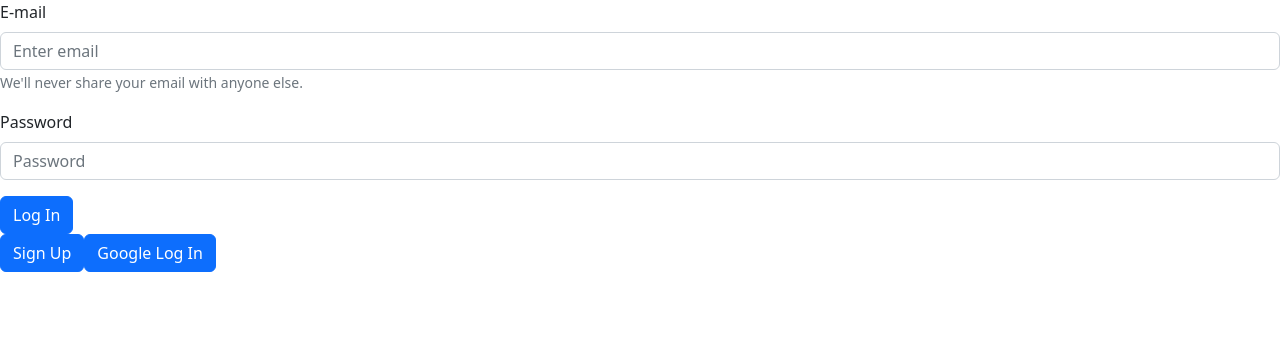
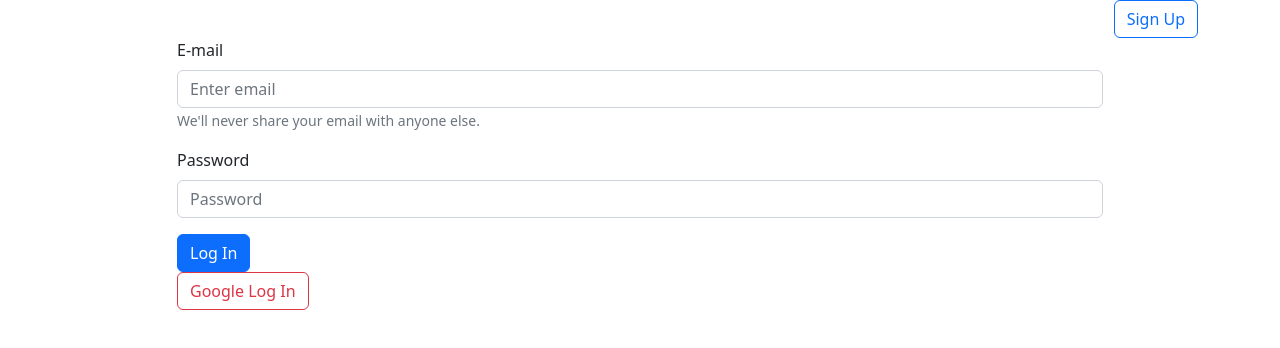
Before and after one commit to guswns951230/React_mini_project_blog, a React (Create React App) app: page /loginform in a window 1280 px wide. Shown: the top 348 px of the page. Built offline with nearby package versions, Linux system fonts and the light colour scheme; no server answers.

Commit message:
loginForm css

```diff
--- /dev/null
+++ b/src/css/loginForm.css
@@ -0,0 +1,8 @@
+.create_button {
+  float: right;
+  /* 아래쪽의 다른 컴포넌트, 태그에
+    * both:clear를 넣어서 float영향을 받지않게 작성*/
+}
+.my_margin_auto {
+  margin: auto;
+}
--- a/src/pages/LoginForm.jsx
+++ b/src/pages/LoginForm.jsx
@@ -1,7 +1,9 @@
+import "../css/loginForm.css";
 import { useState } from "react";
 import { useNavigate } from "react-router-dom";
 import { useDispatch } from "react-redux";
 
+import { Container, Row, Col } from "react-bootstrap";
 import Button from "react-bootstrap/Button";
 import Form from "react-bootstrap/Form";
 
@@ -111,6 +113,21 @@ const LoginForm = () => {
 
   return (
     <div>
+      <Container>
+        <Row>
+          <Col>
+            <Button
+              variant="outline-primary"
+              className="create_button"
+              onClick={emailCreate}
+            >
+              Sign Up
+            </Button>
+          </Col>
+        </Row>
+        <Row>
+          <Col xs={1}></Col>
+          <Col xs={10}>
             <Form onSubmit={onSubmitLogin}>
               <Form.Group className="mb-3" controlId="formBasicEmail">
                 <Form.Label>E-mail</Form.Label>
@@ -136,12 +153,21 @@ const LoginForm = () => {
                   }}
                 />
               </Form.Group>
-        <Button variant="primary" type="submit">
+              <Button
+                className="my_margin_auto"
+                variant="primary"
+                type="submit"
+              >
                 Log In
               </Button>
             </Form>
-      <Button onClick={emailCreate}>Sign Up</Button>
-      <Button onClick={googleLogin}>Google Log In</Button>
+
+            <Button variant="outline-danger" onClick={googleLogin}>
+              Google Log In
+            </Button>
+          </Col>
+        </Row>
+      </Container>
     </div>
   );
 };
```
Lines whose indentation alone changed are shown as unchanged.
